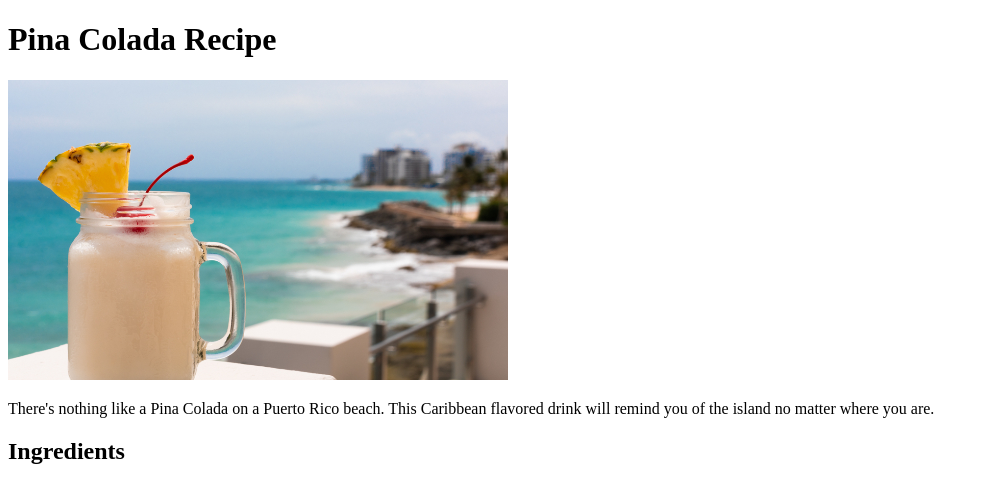
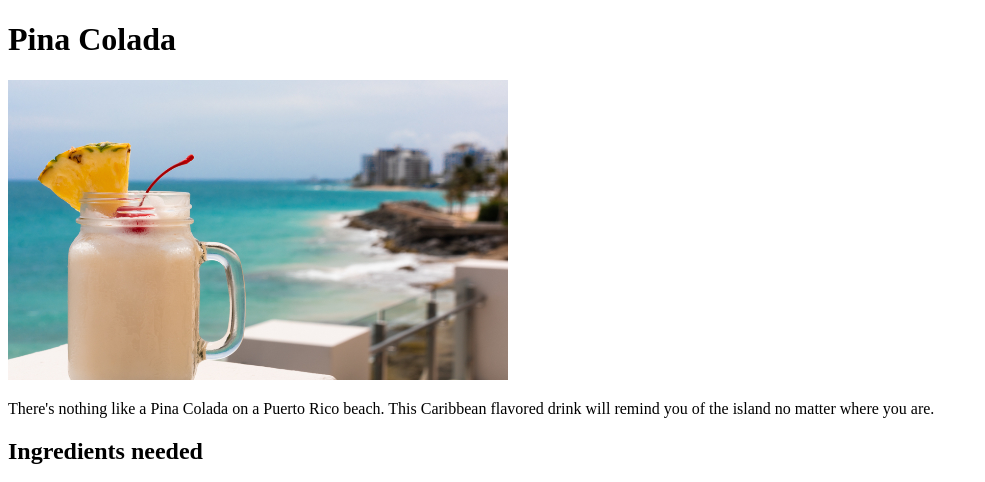
Before and after one commit to MiLkEE44/odin-recipes, a plain HTML site: page recipes/pinacolada.html in a window 1280 px wide. Shown: the top 482 px of the page, without its empty margins (0-985 px from the left). Drawn offline with Linux system fonts and the light colour scheme.

Commit message:
Made minor changes

```diff
--- a/recipes/pinacolada.html
+++ b/recipes/pinacolada.html
@@ -7,11 +7,11 @@
     <title>Pina Colada</title>
 </head>
 <body>
-    <h1>Pina Colada Recipe</h1>
+    <h1>Pina Colada</h1>
     <img src="../recipes-images/pinacolada.jpg" width="500" height="300" alt="A picture of a Pina Colada drink with the beach in the background">
     <p>There's nothing like a Pina Colada on a Puerto Rico beach. This Caribbean flavored drink will remind you of the island no matter where you are. </p>
 
-    <h2>Ingredients</h2>
+    <h2>Ingredients needed</h2>
     <ul>
         <li>1 cup of coconut milk</li>
         <li>1 cup of pineapple juice</li>
```
Also changed, not shown: recipes/mofongo.html (+2 -2 lines).
